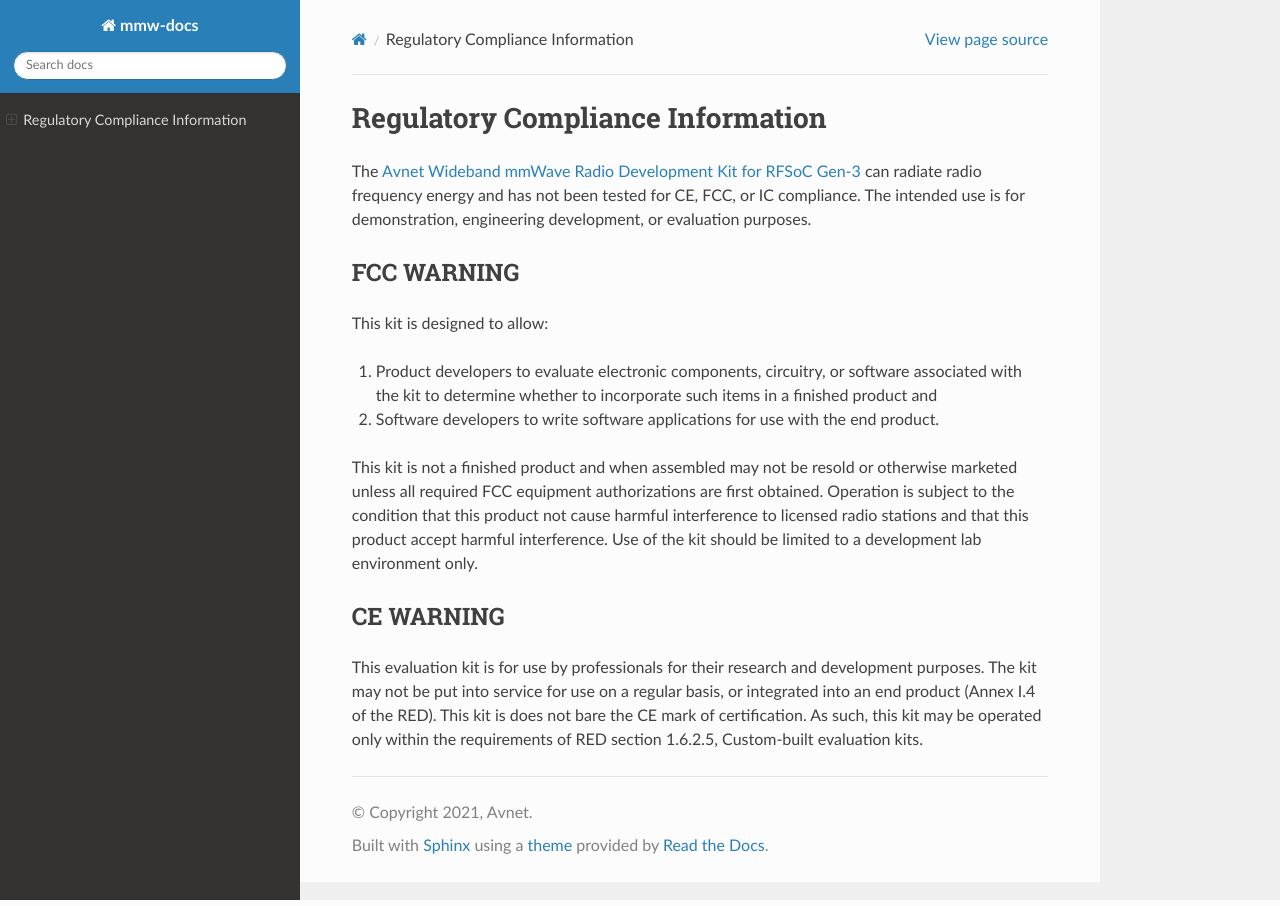
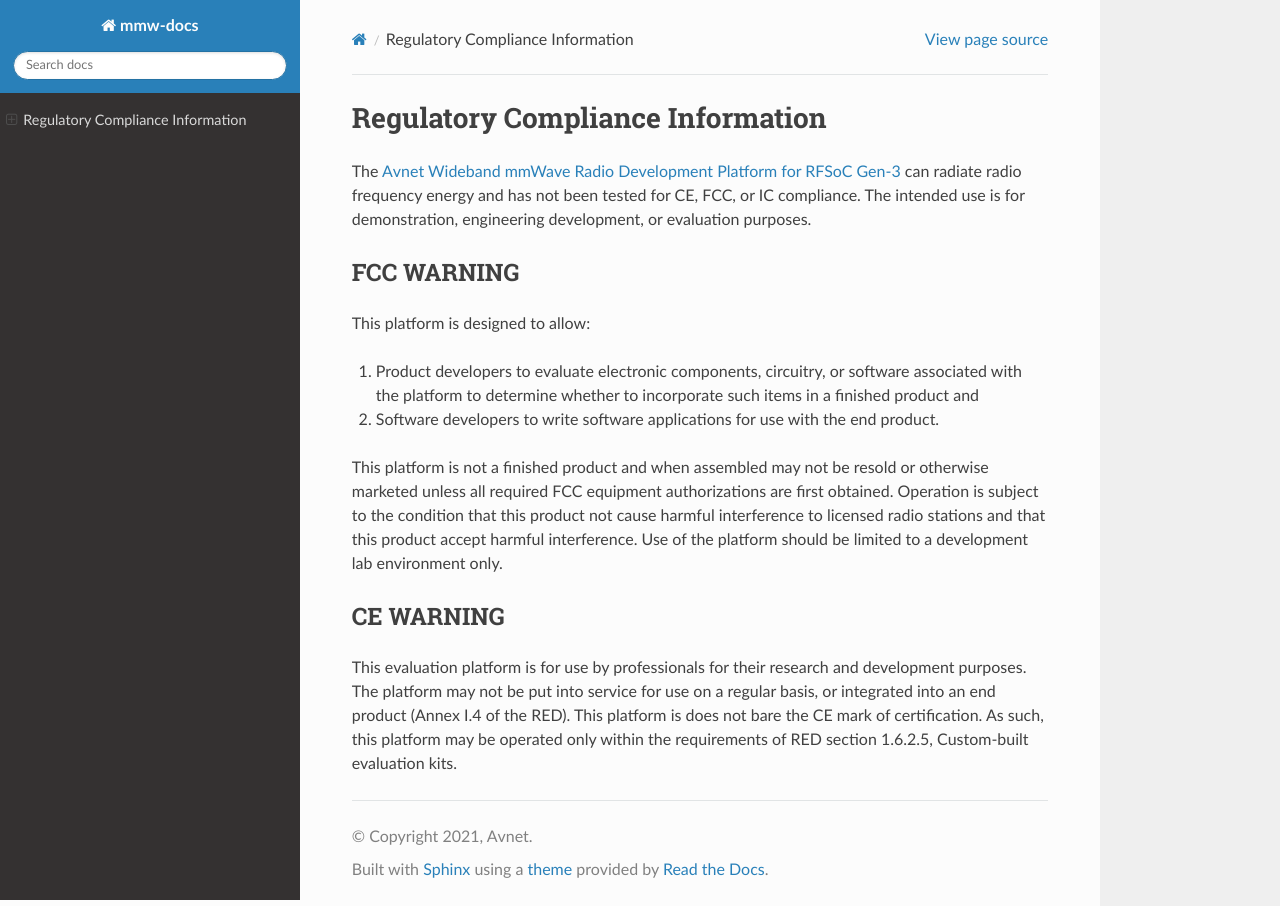
Before and after one commit to AvnetDev/rfsoc-board-docs, a Sphinx documentation site: the page built from docs/source/compliance.rst, in a window 1280 px wide. Built offline with Sphinx 7.4.7 and the Read the Docs theme 3.1.0, drawn with Linux system fonts in a browser that asks for light colours.

Commit message:
changed 'kit' to 'platform'

```diff
--- a/docs/source/compliance.rst
+++ b/docs/source/compliance.rst
@@ -1,18 +1,18 @@
 Regulatory Compliance Information
 ===================================
 
-The `Avnet Wideband mmWave Radio Development Kit for RFSoC Gen-3 <https://www.avnet.com/rfsoc-mmw>`_ can radiate radio frequency energy and has not been tested for CE, FCC, or IC compliance. The intended use is for demonstration, engineering development, or evaluation purposes.
+The `Avnet Wideband mmWave Radio Development Platform for RFSoC Gen-3 <https://www.avnet.com/rfsoc-mmw>`_ can radiate radio frequency energy and has not been tested for CE, FCC, or IC compliance. The intended use is for demonstration, engineering development, or evaluation purposes.
 
 FCC WARNING
 -----------
-This kit is designed to allow:
+This platform is designed to allow:
 
-(1) Product developers to evaluate electronic components, circuitry, or software associated with the kit to determine whether to incorporate such items in a finished product and
+(1) Product developers to evaluate electronic components, circuitry, or software associated with the platform to determine whether to incorporate such items in a finished product and
 
 (2) Software developers to write software applications for use with the end product.
 
-This kit is not a finished product and when assembled may not be resold or otherwise marketed unless all required FCC equipment authorizations are first obtained. Operation is subject to the condition that this product not cause harmful interference to licensed radio stations and that this product accept harmful interference. Use of the kit should be limited to a development lab environment only.
+This platform is not a finished product and when assembled may not be resold or otherwise marketed unless all required FCC equipment authorizations are first obtained. Operation is subject to the condition that this product not cause harmful interference to licensed radio stations and that this product accept harmful interference. Use of the platform should be limited to a development lab environment only.
 
 CE WARNING
 -----------
-This evaluation kit is for use by professionals for their research and development purposes. The kit may not be put into service for use on a regular basis, or integrated into an end product (Annex I.4 of the RED). This kit is does not bare the CE mark of certification. As such, this kit may be operated only within the requirements of RED section 1.6.2.5, Custom-built evaluation kits.
+This evaluation platform is for use by professionals for their research and development purposes. The platform may not be put into service for use on a regular basis, or integrated into an end product (Annex I.4 of the RED). This platform is does not bare the CE mark of certification. As such, this platform may be operated only within the requirements of RED section 1.6.2.5, Custom-built evaluation kits.
--- a/docs/source/index.rst
+++ b/docs/source/index.rst
@@ -1,7 +1,7 @@
 Getting Started Guides for Avnet RFSoC Platforms
 ==================================================================================
 
-Avnet Wideband mmWave Radio Dev Kit for RFSoC Gen-3
+Avnet Wideband mmWave Radio Dev Platform for RFSoC Gen-3
 ----------------------------------------------------------------------------------
 
   .. image:: images_toc/zcu208_dtrx2.jpg
--- a/docs/source/mmw_kit_toc.rst
+++ b/docs/source/mmw_kit_toc.rst
@@ -1,4 +1,4 @@
-Getting Started with Avnet's Wideband mmWave Radio Dev Kit for RFSoC Gen-3
+Getting Started with Avnet's Wideband mmWave Radio Dev Platform for RFSoC Gen-3
 ===========================================================================
 .. toctree::
    :maxdepth: 2
--- a/docs/source/rx_setup.rst
+++ b/docs/source/rx_setup.rst
@@ -1,7 +1,7 @@
 Receivers Configuration and Operation
 ====================================
 
-In this procedure, we will go over the steps to program and configure the ZCU208+DTRX2 radio kit in **receive mode**. The DTRX2 card receivers will be run in their default states, operating at a default RF demodulation frequency of 25GHz.
+In this procedure, we will go over the steps to program and configure the ZCU208+DTRX2 radio platform in **receive mode**. The DTRX2 card receivers will be run in their default states, operating at a default RF demodulation frequency of 25GHz.
 
 The DTRX2 radio card signal chains
 ^^^^^^^^^^^^^^^^^^^^^^^^^^^^^^^^^^
--- a/docs/source/tx_setup.rst
+++ b/docs/source/tx_setup.rst
@@ -1,7 +1,7 @@
 Transmitter Configuration and Operation
 =======================================
 
-In this procedure, we will go over the steps to program and configure the ZCU208+DTRX2 radio kit in **transmit mode**. The DTRX2 card transmitters will be run in their default states, operating at a default RF modulation frequency of 25GHz.
+In this procedure, we will go over the steps to program and configure the ZCU208+DTRX2 radio platform in **transmit mode**. The DTRX2 card transmitters will be run in their default states, operating at a default RF modulation frequency of 25GHz.
 
 The DTRX2 radio card transmit signal chains
 -------------------------------------------
```
Also changed, not shown: docs/source/system_setup.rst (+11 -12 lines).
